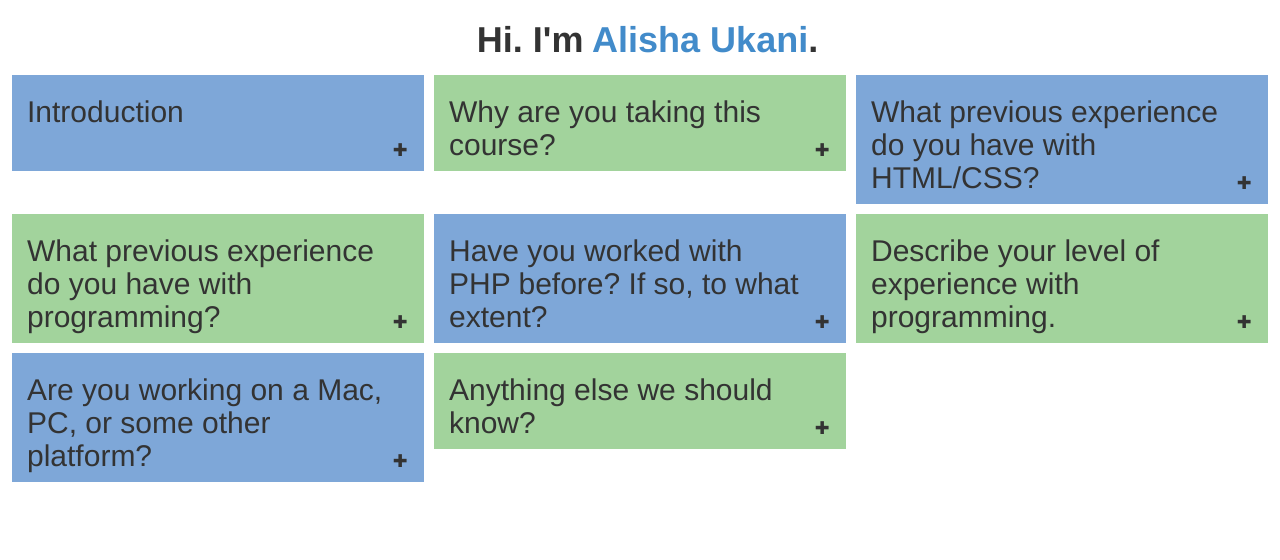
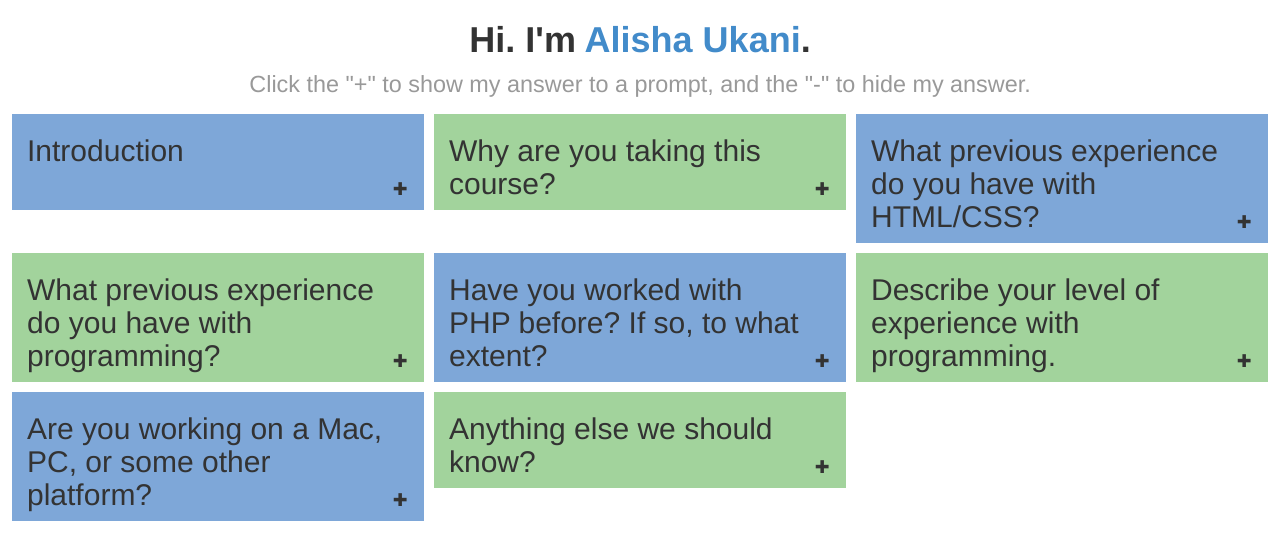
Before and after one commit to alisha/p1, a plain HTML site: page index.html in a window 1280 px wide. Drawn offline with nearby package versions, Linux system fonts and the light colour scheme.

Commit message:
Add text under title

```diff
--- a/css/style.css
+++ b/css/style.css
@@ -4,6 +4,7 @@ h1 {
 	font-family: 'Arimo', sans-serif;
 	font-weight: 700;
 	padding-left: 15px;
+	padding-right: 15px;
 	text-align: center;
 }
 
@@ -17,6 +18,14 @@ h2 {
 p {
 	font-family: 'Open Sans', sans-serif;
 	display: none;
+}
+
+.primarytext {
+	margin-bottom: 0;
+}
+
+.secondarytext {
+	margin-top: 0;
 }
 
 .row {
--- a/index.html
+++ b/index.html
@@ -8,7 +8,8 @@
 	</head>
 
 	<body>
-		<h1>Hi. I'm <a href="https://www.alishaukani.com">Alisha Ukani</a>.</h1>
+		<h1 class="primarytext">Hi. I'm <a href="https://www.alishaukani.com">Alisha Ukani</a>.</h1>
+		<h1 class="secondarytext"><small>Click the "+" to show my answer to a prompt, and the "-" to hide my answer.</small></h1>
 
 		<div class="container-fluid">
 			<div class="row">
```
